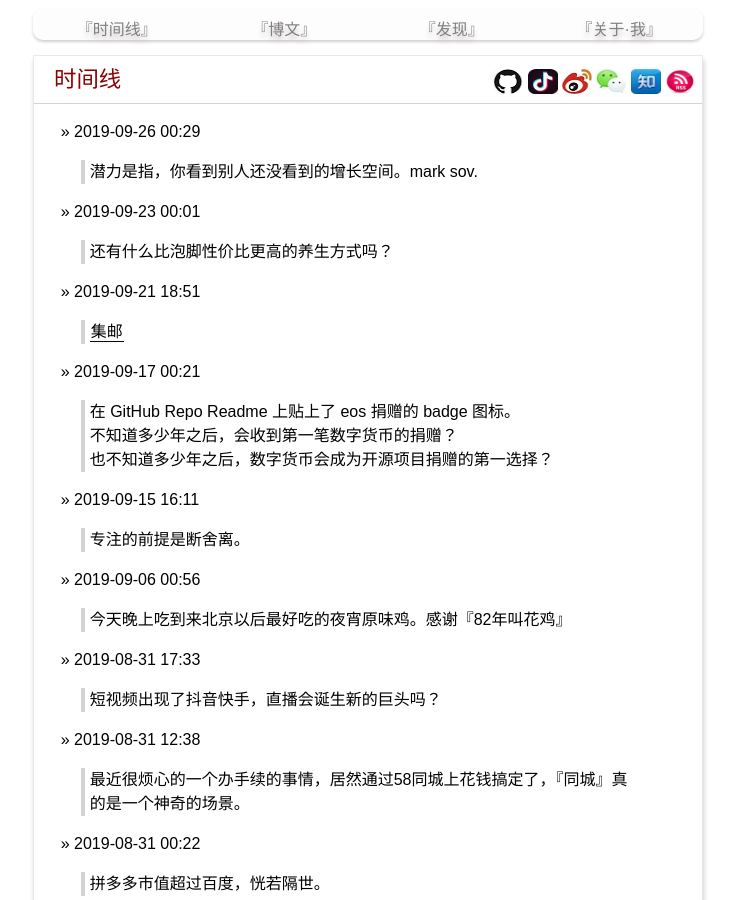
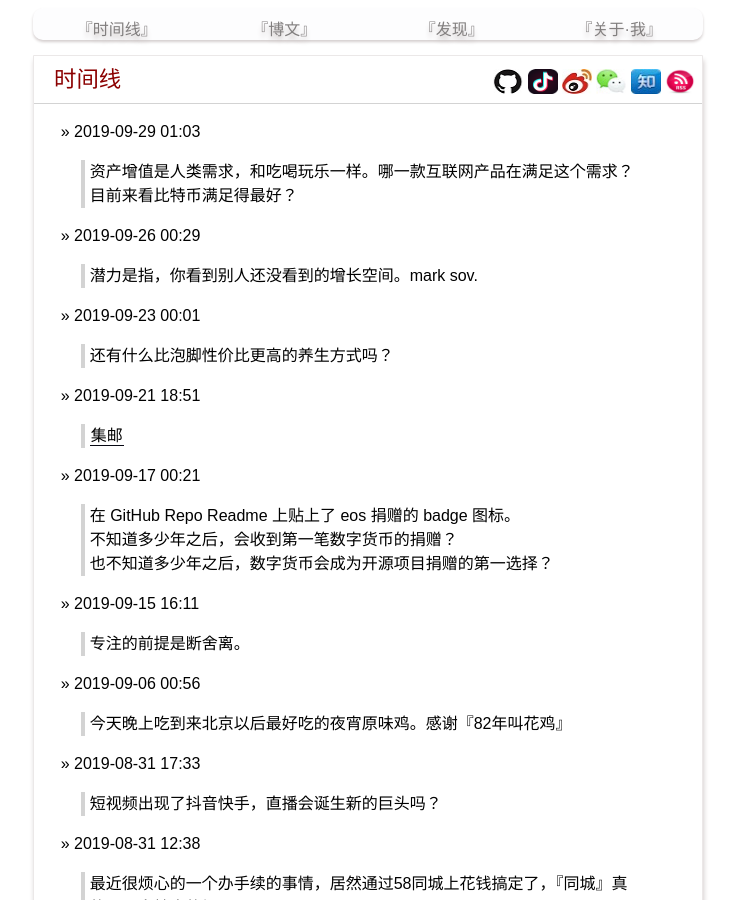
Before and after one commit to yanyiwu/blog, a Jekyll site: the page built from index.md, in a window 1280 px wide and 900 px high. Shown: the whole window, without its empty margins (272-1009 px from the left). Built offline with Jekyll 4.4.1, drawn with Linux system fonts in a browser that asks for light colours; Markdown is read by kramdown in place of the engine named in the settings; comment, search, counter and statistics services are not loaded.

Commit message:
moment 0929

```diff
--- a/index.md
+++ b/index.md
@@ -2,6 +2,10 @@
 layout: posting
 title: 时间线
 ---
+
+&raquo; 2019-09-29 01:03
+
+> 资产增值是人类需求，和吃喝玩乐一样。哪一款互联网产品在满足这个需求？目前来看比特币满足得最好？
 
 &raquo; 2019-09-26 00:29
 
```
